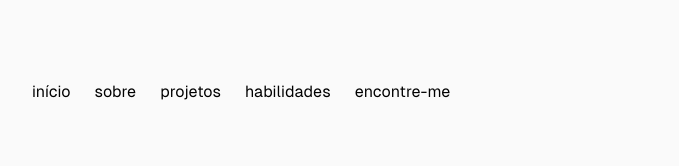
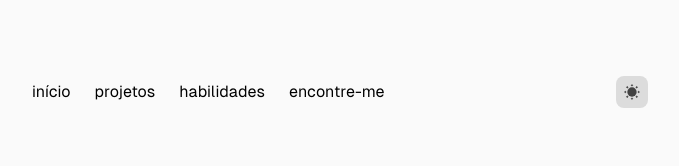
Before and after one commit to luandersonalvesdev/portfolio, a React (Vite) app: page / in a window 1280 px wide. Shown: the top 166 px of the page, without its empty margins (300-979 px from the left). Built offline with nearby package versions, Linux system fonts and the light colour scheme; no server answers.

Commit message:
style: css: switch theme added

```diff
--- a/src/components/Header.jsx
+++ b/src/components/Header.jsx
@@ -1,12 +1,11 @@
+import SwitchTheme from './SwitchTheme'
+
 export default function Header() {
   return (
-    <header className="mt-14 text-xs md:text-base md:mt-20 dark:text-main-white-dark">
+    <header className="mt-14 text-xs md:text-base md:mt-20 dark:text-c-main-white-dark relative">
       <ul className="flex gap-4 md:gap-6">
         <li>
           <a href="#profile">início</a>
-        </li>
-        <li>
-          <a href="#about">sobre</a>
         </li>
         <li>
           <a href="#projects">projetos</a>
@@ -18,6 +17,7 @@ export default function Header() {
           <a href="#find-me">encontre-me</a>
         </li>
       </ul>
+      <SwitchTheme />
     </header>
   );
 }
--- /dev/null
+++ b/src/components/SwitchTheme.jsx
@@ -0,0 +1,40 @@
+import { useEffect, useState } from "react";
+import { MoonSvg } from "../svgs/MoonSvg";
+import { SunSvg } from "../svgs/SunSvg";
+
+export default function SwitchTheme({className}) {
+  const [darkMode, setDarkMode] = useState(false);
+
+  useEffect(() => {
+    const themeFromLs = localStorage.getItem('luandersonalvesdev-theme');
+    if(themeFromLs) {
+      setDarkMode(true);
+      document.documentElement.classList.add('dark');
+      return;
+    }
+    document.documentElement.classList.remove('dark');
+  }, [darkMode]);
+
+  const handleTheme = () => {
+    if (darkMode) {
+      setDarkMode(false);
+      localStorage.removeItem('luandersonalvesdev-theme');
+    } else {
+      setDarkMode(true);
+      localStorage.setItem('luandersonalvesdev-theme', 'dark');
+    }
+  }
+
+  return (
+    <div
+      onClick={handleTheme}
+      className={`absolute bg-c-secondary-light dark:bg-c-secondary-dark rounded-lg py-2 px-2 -top-1 right-0 cursor-pointer ${className}`}
+    >
+      <div>
+        {
+          darkMode ? <MoonSvg /> : <SunSvg />
+        }
+      </div>
+    </div>
+  )
+}
--- /dev/null
+++ b/src/svgs/MoonSvg.jsx
@@ -0,0 +1,9 @@
+import React from "react";
+export const MoonSvg = () => (
+  <svg viewBox="0 0 24 24" className="size-3 md:size-4">
+    <path
+      d="M21.53 15.93c-.16-.27-.61-.69-1.73-.49a8.46 8.46 0 01-1.88.13 8.409 8.409 0 01-5.91-2.82 8.068 8.068 0 01-1.44-8.66c.44-1.01.13-1.54-.09-1.76s-.77-.55-1.83-.11a10.318 10.318 0 00-6.32 10.21 10.475 10.475 0 007.04 8.99 10 10 0 002.89.55c.16.01.32.02.48.02a10.5 10.5 0 008.47-4.27c.67-.93.49-1.519.32-1.79z"
+      fill="currentColor"
+    />
+  </svg>
+);
--- /dev/null
+++ b/src/svgs/SunSvg.jsx
@@ -0,0 +1,9 @@
+import React from "react";
+export const SunSvg = (props) => (
+  <svg viewBox="0 0 24 24" className="size-3 md:size-4">
+    <g fill="currentColor">
+      <path d="M19 12a7 7 0 11-7-7 7 7 0 017 7z" fill="#424242" />
+      <path stroke="#424242" fill="#424242" d="M12 22.96a.969.969 0 01-1-.96v-.08a1 1 0 012 0 1.038 1.038 0 01-1 1.04zm7.14-2.82a1.024 1.024 0 01-.71-.29l-.13-.13a1 1 0 011.41-1.41l.13.13a1 1 0 010 1.41.984.984 0 01-.7.29zm-14.28 0a1.024 1.024 0 01-.71-.29 1 1 0 010-1.41l.13-.13a1 1 0 011.41 1.41l-.13.13a1 1 0 01-.7.29zM22 13h-.08a1 1 0 010-2 1.038 1.038 0 011.04 1 .969.969 0 01-.96 1zM2.08 13H2a1 1 0 010-2 1.038 1.038 0 011.04 1 .969.969 0 01-.96 1zm16.93-7.01a1.024 1.024 0 01-.71-.29 1 1 0 010-1.41l.13-.13a1 1 0 011.41 1.41l-.13.13a.984.984 0 01-.7.29zm-14.02 0a1.024 1.024 0 01-.71-.29l-.13-.14a1 1 0 011.41-1.41l.13.13a1 1 0 010 1.41.97.97 0 01-.7.3zM12 3.04a.969.969 0 01-1-.96V2a1 1 0 012 0 1.038 1.038 0 01-1 1.04z" />
+    </g>
+  </svg>
+);
--- a/tailwind.config.js
+++ b/tailwind.config.js
@@ -14,6 +14,7 @@ module.exports = {
         'c-second-text-dark': '#959595',
         'c-main-white-dark': '#EFEFEF',
         'c-main-light': '#FAFAFA',
+        'c-secondary-light': '#DCDCDC',
       },
       fontFamily: {
         'inter': ['Inter', 'sans-serif'],
```
